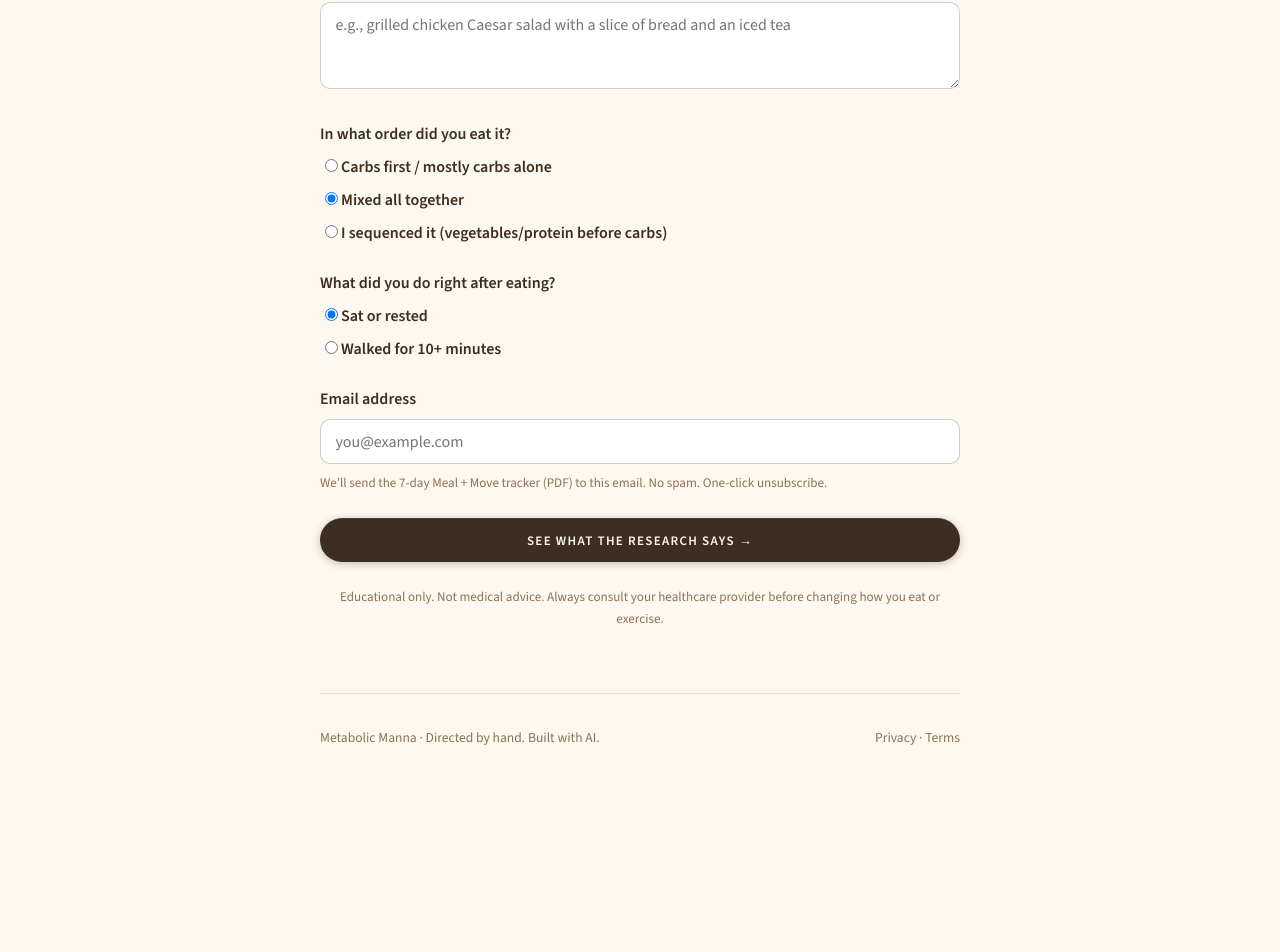
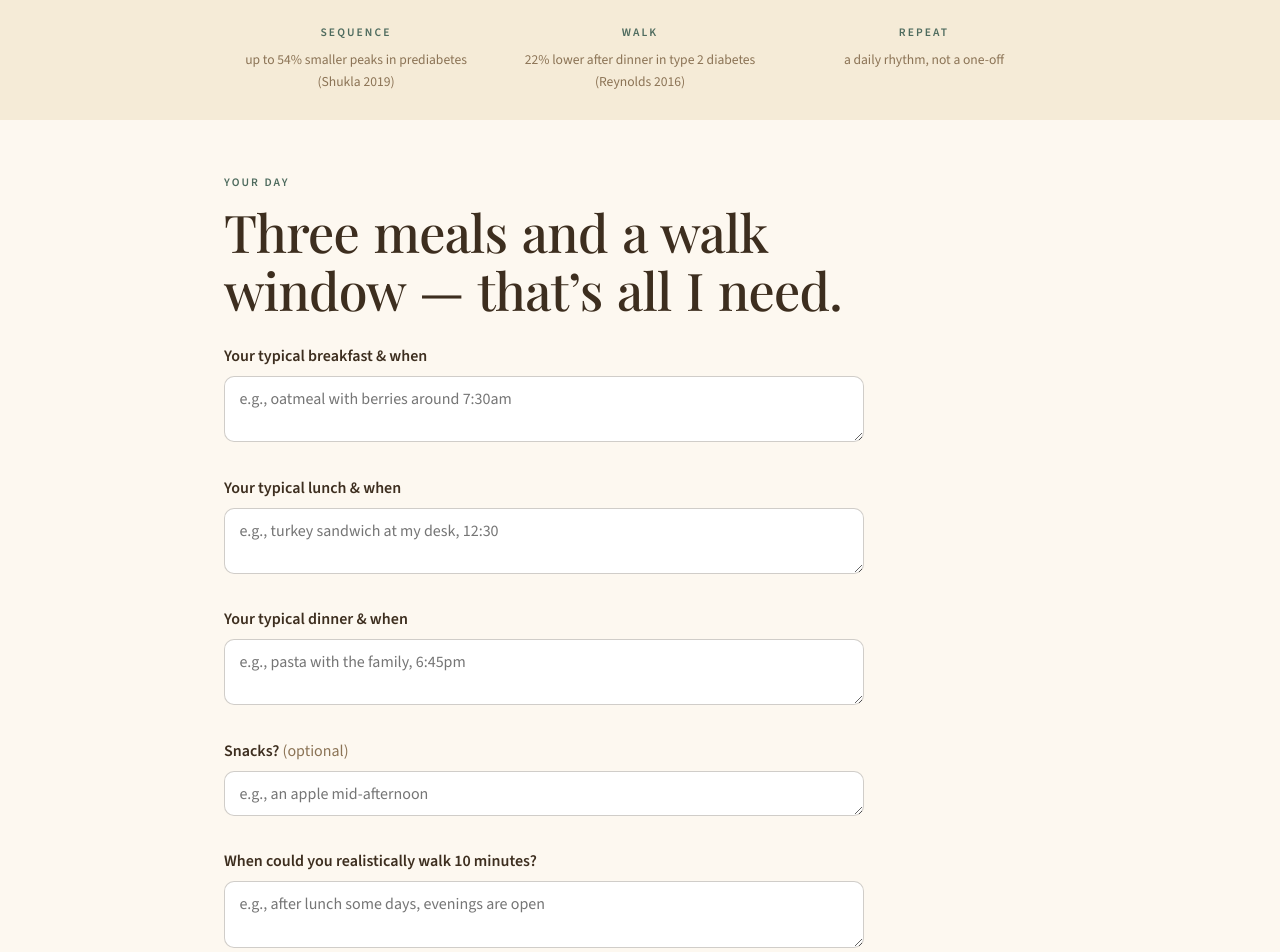
Before and after one commit to pocketaaces-droid/mannaprotocol-v0, a Next.js app: page / in a window 1280 px wide. Shown: the part 540-1492 px from the top of the page. Before the commit the page ends 1385 px from the top, so only its background shows below. Built offline with nearby package versions, Linux system fonts and the light colour scheme; a web font is replaced by a local one.

Commit message:
feat: DayForm + landing page assembly

```diff
--- a/app/page.tsx
+++ b/app/page.tsx
@@ -1,171 +1,15 @@
-"use client";
-
-import { useState } from "react";
-import { useRouter } from "next/navigation";
-import type { MealInput, MealOrder, PostMealActivity } from "@/lib/schema";
+import { Hero } from "@/components/Hero";
+import { EvidenceChips } from "@/components/EvidenceChips";
+import { DayForm } from "@/components/DayForm";
+import { SiteFooter } from "@/components/SiteFooter";
 
 export default function HomePage() {
-  const router = useRouter();
-  const [submitting, setSubmitting] = useState(false);
-  const [error, setError] = useState<string | null>(null);
-
-  async function onSubmit(e: React.FormEvent<HTMLFormElement>) {
-    e.preventDefault();
-    setSubmitting(true);
-    setError(null);
-
-    const fd = new FormData(e.currentTarget);
-    const input: MealInput = {
-      meal_description: String(fd.get("meal_description") ?? "").trim(),
-      meal_order: fd.get("meal_order") as MealOrder,
-      post_meal_activity: fd.get("post_meal_activity") as PostMealActivity,
-      email: String(fd.get("email") ?? "").trim(),
-    };
-
-    try {
-      const res = await fetch("/api/coach", {
-        method: "POST",
-        headers: { "Content-Type": "application/json" },
-        body: JSON.stringify(input),
-      });
-      if (!res.ok) {
-        const err = await res.json().catch(() => ({}));
-        throw new Error(err.error || "Generation failed");
-      }
-      const data = await res.json();
-      sessionStorage.setItem("manna-coach-output", JSON.stringify(data));
-      router.push("/protocol");
-    } catch (err) {
-      setError(err instanceof Error ? err.message : "Something went wrong");
-      setSubmitting(false);
-    }
-  }
-
   return (
-    <main className="wrap" style={{ paddingTop: "4rem", paddingBottom: "6rem" }}>
-      <div className="narrow">
-        <span className="overline">Free educational tool — Metabolic Manna</span>
-        <h1>
-          Two science-backed moves to flatten <em>your post-meal spike.</em>
-        </h1>
-        <p style={{ fontSize: "1.15rem", marginTop: "1.5rem", marginBottom: "2.5rem" }}>
-          Tell us about your meal. We&rsquo;ll show you what the research says about food
-          order and post-meal walking — plus a free 7-day tracker. Cited. No medical advice.
-        </p>
-
-        <form onSubmit={onSubmit}>
-          <div className="form-group">
-            <label htmlFor="meal_description">What did you eat (or are about to eat)?</label>
-            <textarea
-              id="meal_description"
-              name="meal_description"
-              required
-              minLength={3}
-              maxLength={500}
-              rows={3}
-              placeholder="e.g., grilled chicken Caesar salad with a slice of bread and an iced tea"
-            />
-          </div>
-
-          <div className="form-group">
-            <label>In what order did you eat it?</label>
-            <div className="radio-row" style={{ flexDirection: "column" }}>
-              <label>
-                <input type="radio" name="meal_order" value="carbs_first" required />
-                Carbs first / mostly carbs alone
-              </label>
-              <label>
-                <input type="radio" name="meal_order" value="mixed" required defaultChecked />
-                Mixed all together
-              </label>
-              <label>
-                <input type="radio" name="meal_order" value="sequenced" required />
-                I sequenced it (vegetables/protein before carbs)
-              </label>
-            </div>
-          </div>
-
-          <div className="form-group">
-            <label>What did you do right after eating?</label>
-            <div className="radio-row">
-              <label>
-                <input type="radio" name="post_meal_activity" value="sat" required defaultChecked />
-                Sat or rested
-              </label>
-              <label>
-                <input type="radio" name="post_meal_activity" value="walked" required />
-                Walked for 10+ minutes
-              </label>
-            </div>
-          </div>
-
-          <div className="form-group">
-            <label htmlFor="email">Email address</label>
-            <input
-              id="email"
-              name="email"
-              type="email"
-              required
-              placeholder="you@example.com"
-            />
-            <p style={{ fontSize: "0.82rem", color: "var(--color-muted)", marginTop: "0.5rem" }}>
-              We&rsquo;ll send the 7-day Meal + Move tracker (PDF) to this email. No spam.
-              One-click unsubscribe.
-            </p>
-          </div>
-
-          {error && (
-            <div
-              className="safety-notice"
-              style={{ borderColor: "#dc2626", background: "rgba(220,38,38,0.08)" }}
-            >
-              <p style={{ margin: 0, color: "#991b1b" }}>{error}</p>
-            </div>
-          )}
-
-          <button
-            type="submit"
-            className="btn btn-primary"
-            disabled={submitting}
-            style={{ width: "100%", justifyContent: "center" }}
-          >
-            {submitting ? "Looking up the research…" : "See what the research says →"}
-          </button>
-
-          <p
-            style={{
-              fontSize: "0.82rem",
-              color: "var(--color-muted)",
-              marginTop: "1.5rem",
-              textAlign: "center",
-            }}
-          >
-            Educational only. Not medical advice. Always consult your healthcare provider before
-            changing how you eat or exercise.
-          </p>
-        </form>
-
-        <footer
-          style={{
-            marginTop: "4rem",
-            paddingTop: "2rem",
-            borderTop: "1px solid var(--color-border)",
-            fontSize: "0.85rem",
-            color: "var(--color-muted)",
-            display: "flex",
-            justifyContent: "space-between",
-            flexWrap: "wrap",
-            gap: "1rem",
-          }}
-        >
-          <span>
-            <a href="https://metabolicmanna.com">Metabolic Manna</a> · Directed by hand. Built with AI.
-          </span>
-          <span>
-            <a href="/privacy">Privacy</a> · <a href="/terms">Terms</a>
-          </span>
-        </footer>
-      </div>
+    <main>
+      <Hero />
+      <EvidenceChips />
+      <DayForm />
+      <SiteFooter />
     </main>
   );
 }
--- /dev/null
+++ b/components/DayForm.tsx
@@ -0,0 +1,99 @@
+"use client";
+
+import { useState } from "react";
+import { useRouter } from "next/navigation";
+import type { DayInput } from "@/lib/schema";
+
+export function DayForm() {
+  const router = useRouter();
+  const [submitting, setSubmitting] = useState(false);
+  const [error, setError] = useState<string | null>(null);
+
+  async function onSubmit(e: React.FormEvent<HTMLFormElement>) {
+    e.preventDefault();
+    setSubmitting(true);
+    setError(null);
+
+    const fd = new FormData(e.currentTarget);
+    const snacks = String(fd.get("snacks") ?? "").trim();
+    const input: DayInput = {
+      breakfast: String(fd.get("breakfast") ?? "").trim(),
+      lunch: String(fd.get("lunch") ?? "").trim(),
+      dinner: String(fd.get("dinner") ?? "").trim(),
+      ...(snacks ? { snacks } : {}),
+      walk_windows: String(fd.get("walk_windows") ?? "").trim(),
+    };
+
+    try {
+      const res = await fetch("/api/coach", {
+        method: "POST",
+        headers: { "Content-Type": "application/json" },
+        body: JSON.stringify(input),
+      });
+      if (!res.ok) {
+        if (res.status === 429) throw new Error("The coach is busy right now — try again in a few minutes.");
+        const err = await res.json().catch(() => ({}));
+        throw new Error(err.error || "Something went wrong building your protocol.");
+      }
+      const data = await res.json();
+      sessionStorage.setItem("manna-coach-output", JSON.stringify(data));
+      router.push("/protocol");
+    } catch (err) {
+      setError(err instanceof Error ? err.message : "Something went wrong");
+      setSubmitting(false);
+    }
+  }
+
+  return (
+    <section className="wrap" style={{ padding: "3rem 1.5rem 1rem" }}>
+      <div className="narrow" style={{ margin: 0 }}>
+        <span className="overline">Your day</span>
+        <h2 style={{ marginTop: "0.5rem", marginBottom: "1.5rem" }}>
+          Three meals and a walk window — that&rsquo;s all I need.
+        </h2>
+        <form onSubmit={onSubmit}>
+          <div className="form-group">
+            <label htmlFor="breakfast">Your typical breakfast &amp; when</label>
+            <textarea id="breakfast" name="breakfast" required maxLength={500} rows={2}
+              placeholder="e.g., oatmeal with berries around 7:30am" />
+          </div>
+          <div className="form-group">
+            <label htmlFor="lunch">Your typical lunch &amp; when</label>
+            <textarea id="lunch" name="lunch" required maxLength={500} rows={2}
+              placeholder="e.g., turkey sandwich at my desk, 12:30" />
+          </div>
+          <div className="form-group">
+            <label htmlFor="dinner">Your typical dinner &amp; when</label>
+            <textarea id="dinner" name="dinner" required maxLength={500} rows={2}
+              placeholder="e.g., pasta with the family, 6:45pm" />
+          </div>
+          <div className="form-group">
+            <label htmlFor="snacks">Snacks? <span style={{ color: "var(--color-muted)", fontWeight: 400 }}>(optional)</span></label>
+            <textarea id="snacks" name="snacks" maxLength={300} rows={1}
+              placeholder="e.g., an apple mid-afternoon" />
+          </div>
+          <div className="form-group">
+            <label htmlFor="walk_windows">When could you realistically walk 10 minutes?</label>
+            <textarea id="walk_windows" name="walk_windows" required maxLength={300} rows={2}
+              placeholder="e.g., after lunch some days, evenings are open" />
+          </div>
+
+          {error && (
+            <div className="safety-notice error-notice" role="alert" style={{ marginBottom: "1.25rem" }}>
+              <p style={{ margin: 0, color: "#991b1b" }}>{error}</p>
+            </div>
+          )}
+
+          <button type="submit" className="btn-primary btn-gold" disabled={submitting}
+            style={{ width: "100%" }}>
+            {submitting ? "Reading the research…" : "Build my day protocol"}
+          </button>
+
+          <p style={{ fontSize: "0.82rem", color: "var(--color-muted)", marginTop: "1.25rem", textAlign: "center" }}>
+            Educational only. Not medical advice. Always consult your healthcare provider before changing how you eat or exercise.
+          </p>
+        </form>
+      </div>
+    </section>
+  );
+}
```
